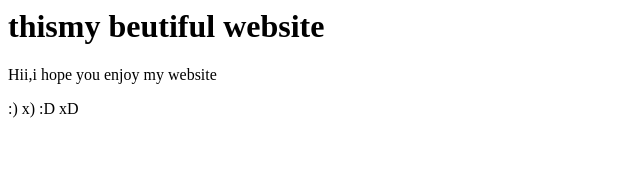
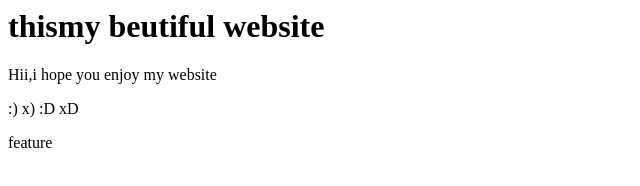
Before and after one commit to akashdpawar/awesome-repo, a plain HTML site: page index.html in a window 1280 px wide. Shown: the full height of the page, 0-640 px from the left. Drawn offline with Linux system fonts and the light colour scheme.

Commit message:
added feature 1

```diff
--- a/index.html
+++ b/index.html
@@ -5,4 +5,5 @@ this is my website
 <h1>thismy beutiful website</h1>
 <p>Hii,i hope you enjoy my website</p>
 <p>:) x) :D xD</p>
+<p>feature</p>
 </html>
```
